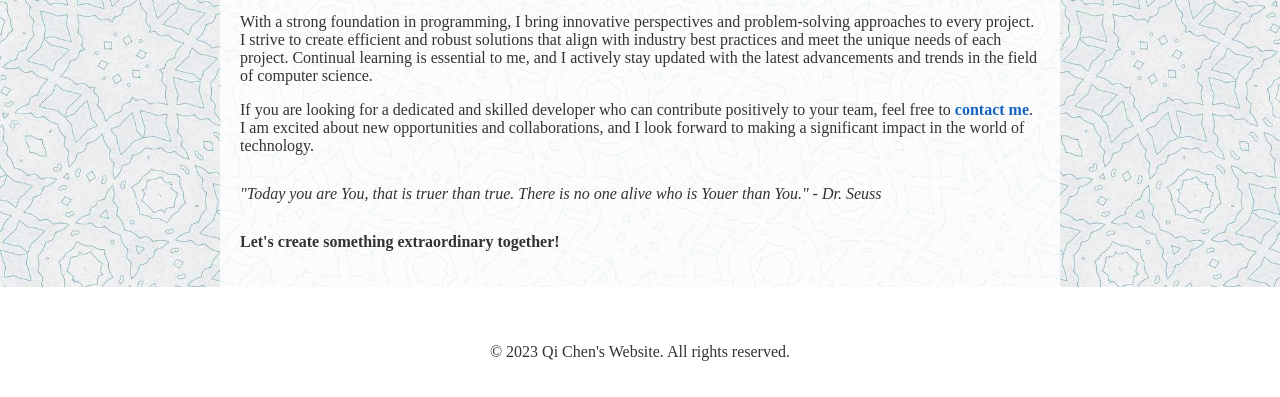
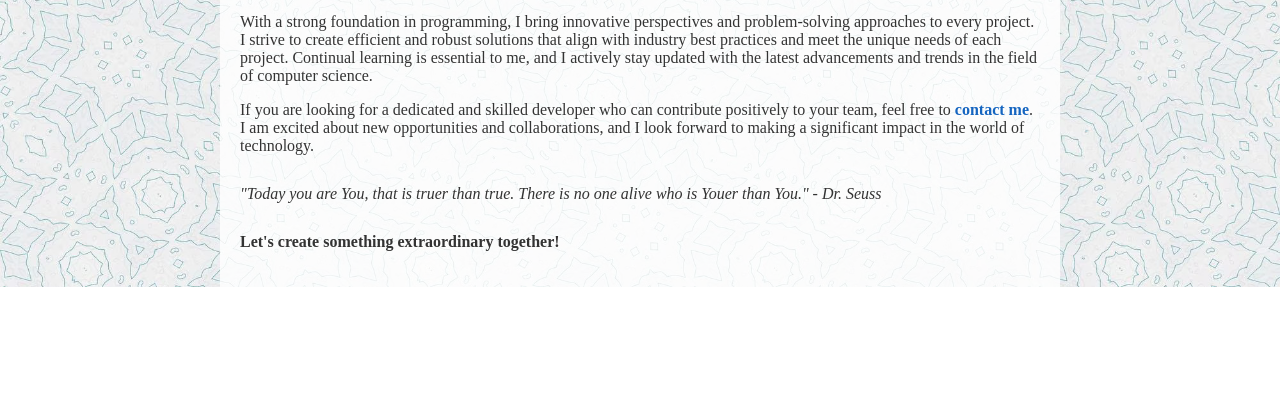
Before and after one commit to qich3n/qich3n.github.io, a plain HTML site: page about.html in a window 1280 px wide. Shown: the part 513-910 px from the top of the page. After the commit the page ends 820 px from the top, so only its background shows below. Drawn offline with Linux system fonts and the light colour scheme.

Commit message:
Update about.html
no footer

```diff
--- a/about.html
+++ b/about.html
@@ -126,10 +126,5 @@
     </div>
   </main>
 
-  <footer class="footer-section">
-    <div class="footer-container">
-      <p>&copy; 2023 Qi Chen's Website. All rights reserved.</p>
-    </div>
-  </footer>
 </body>
 </html>
```
